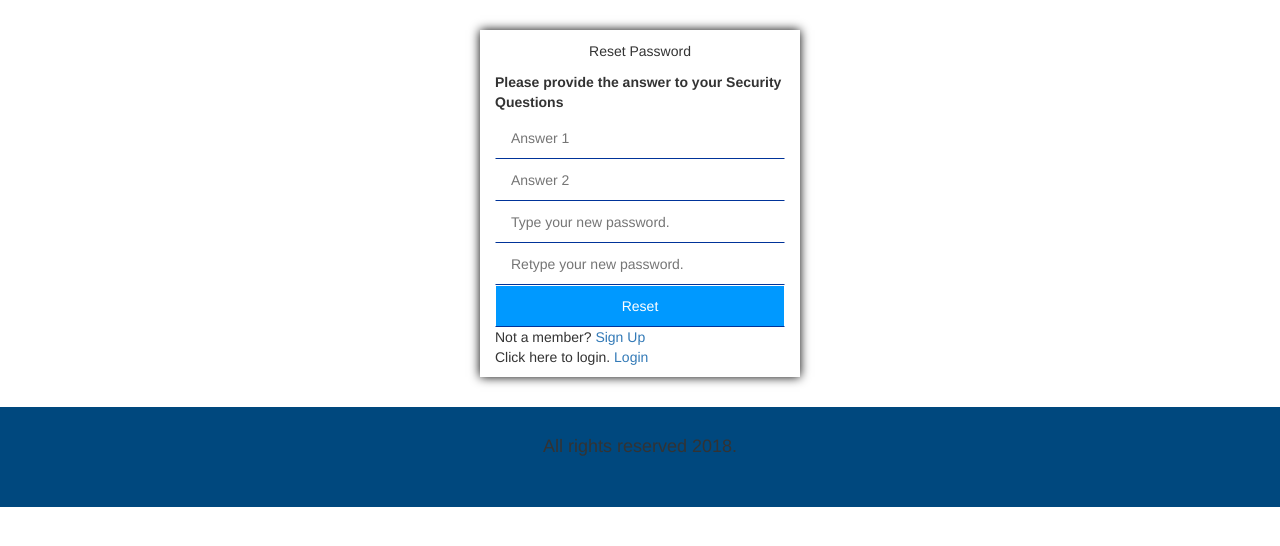
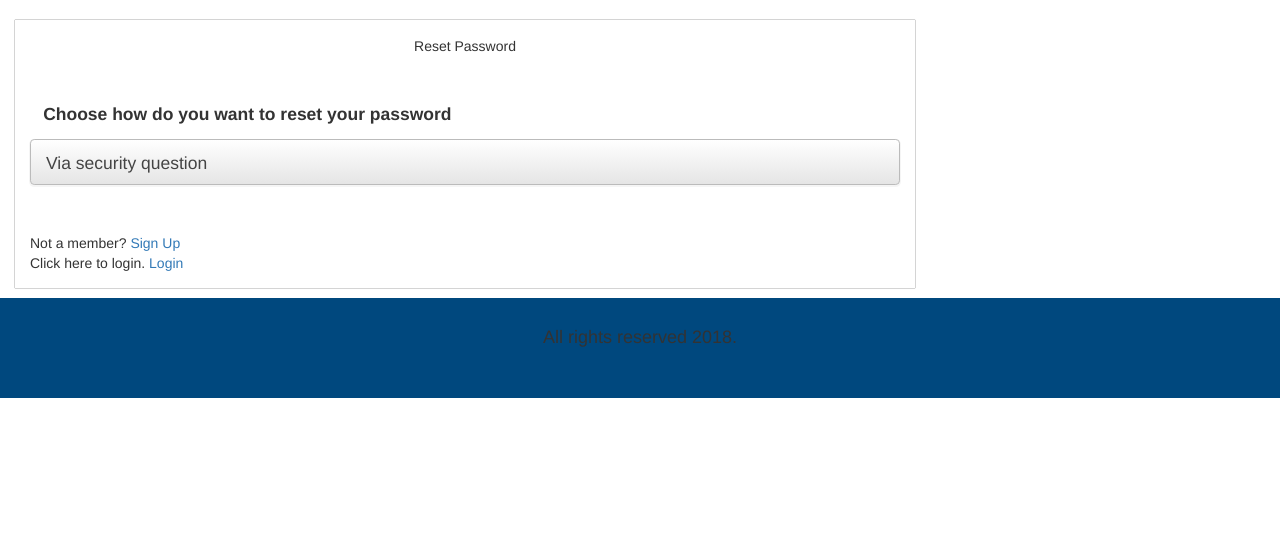
Before and after one commit to itsmenayrb/saad_info-system, a PHP site: page /forgotpassword.php in a window 1280 px wide. Shown: the part 52-598 px from the top of the page. Run offline with PHP 8.4, Linux system fonts and the light colour scheme.

Commit message:
Added forgot password (ongoing)

```diff
--- a/forgotpassword.php
+++ b/forgotpassword.php
@@ -1,29 +1,35 @@
 <?php
-include ('header.php');
+	include 'header.php';
 ?>
-
 <div class="main-container">
-		<div class="login-container">
+		<div class="pwdreset-container">
 				<p> Reset Password </p>
 				<form action="includes/forgotpassword.inc.php" method="post">
 					<div>
-                    <label>Please provide the answer to your Security Questions</label>
-					<input type="text" name="securityquestion1" id="securityquestion1" placeholder="Answer 1" required/>
+						<label>Choose how do you want to reset your password</label>
+					</div>
+					<div class="button dropdown">
+						<select id="resetselector">
+							<option value="email">Via email</option>
+							<option value="secquestion" selected>Via security question</option>
+						</select>
+					</div>
+					<div class="output" id="reset_options">
+						<div id="email" class="thru email">
+							<input type="text" name="email" id="email" placeholder="Enter your email address" class="emailforresetpwd" required><br>
+							<input type="submit" id="submit" name="send" value="Send">
+						</div>
+						<div id="secquestion" class="thru secquestion">
+							<input type="text" name="username" id="username" placeholder="Username" required/><br>
+							<input type="text" name="securityquestion1" id="securityquestion1" placeholder="Answer 1" required/><br>
+							<input type="text" name="securityquestion2" id="securityquestion2" placeholder="Answer 2" required/><br>
+							<input type="password" name="password" id="password" placeholder="Type your new password." required/><br>
+							<input type="password" name="cpassword" id="cpassword" placeholder="Retype your new password." required/><br>
+							<input type="submit" name="resetpwd" id="submit" value="Reset Password"/>
+						</div>
 					</div>
 					<div>
-					<input type="text" name="securityquestion2" id="securityquestion2" placeholder="Answer 2" required/>
-				</div>
-                <div>
-					<input type="password" name="password" id="password" placeholder="Type your new password." required/>
-				</div>
-                <div>
-					<input type="password" name="cpassword" id="cpassword" placeholder="Retype your new password." required/>
-				</div>
-				<div>
-					<input type="submit" name="submit" id="submit" value="Reset"/>
-				</div>
-				<div>
-					Not a member? <a href="register.php">Sign Up</a>
+						<br>Not a member? <a href="register.php">Sign Up</a>
 					</div>
 					<div>
 						Click here to login. <a href="login.php">Login</a>
@@ -31,9 +37,14 @@ include ('header.php');
 				</form>
 		</div>
 	</div>
-
+	<script type="text/javascript">
+		$(function(){
+			$('#resetselector').change(function(){
+				$('.thru').hide();
+				$('#' + $(this).val()).show();
+			});
+		});
+	</script>
 <?php
-
 include ('footer.php');
-
 ?>
--- a/header.php
+++ b/header.php
@@ -9,7 +9,7 @@
 		<title>Welcome - Barangay Salitran II</title>
 
 		<!--CSS Styles -->
-		<link href="style.css" rel="stylesheet"/>
+		<link href="style.css" rel="stylesheet">
 		<script type="text/javascript" src="assets/js/jquery-2.2.1.js"></script>
 		<link rel="stylesheet" href="assets/bootstrap/css/bootstrap.min.css">
 		<script type="text/javascript" src="assets/bootstrap/js/bootstrap.min.js"></script>
--- a/style.css
+++ b/style.css
@@ -8,6 +8,14 @@
 
 }
 
+.pwdreset-container{
+	background: #ffffff;
+	max-width: 900px;
+	width: 100%;
+	margin: 10px 5px 10px 15px;
+	box-shadow: 0px 0px 1px rgba(0,0,0,5);
+	padding: 15px 15px;
+}
 input{
 	outline: none;
 	width: 100%;
@@ -174,3 +182,90 @@ h4 {
 	padding-top: 5px;
 	margin: 0;
 }
+
+/**
+ * Forgot password Page Styles
+ */
+
+.dropdown {
+	position: relative;
+	display:block;
+	margin-top:0.5em;
+	padding:0;
+  }
+
+.output {
+	margin: 0 auto;
+	padding: 1em;
+  }
+.thru {
+	padding: 2em;
+	color: #fff;
+	display: none;
+}
+
+  label {
+	display:block;
+	margin: 2em 1em .25em .75em;
+	font-size: 1.25em;
+	color:#333;
+  }
+
+  .dropdown select {
+	width:100%;
+	margin:0;
+	background:none;
+	border: 1px solid transparent;
+	outline: none;
+	-webkit-box-sizing: border-box;
+  -moz-box-sizing: border-box;
+  box-sizing: border-box;
+  appearance: none;
+  -webkit-appearance: none;
+  font-size:1.25em;
+  color: #444;
+  padding: .6em 1.9em .5em .8em;
+  line-height:1.3;
+}
+
+.dropdown:hover {
+	border:1px solid #888;
+  }
+
+  select:focus {
+	outline:none;
+	box-shadow: 0 0 1px 3px rgba(180,222,250, 1);
+	background-color:transparent;
+	color: #222;
+	border:1px solid #aaa;
+  }
+
+  .dropdown::after {
+	content: "";
+	position: absolute;
+	width: 9px;
+	height: 8px;
+	top: 50%;
+	right: 1em;
+	margin-top:-4px;
+	z-index: 2;
+	pointer-events: none;
+  }
+
+  .button {
+	border: 1px solid #bbb;
+	border-radius: .3em;
+	box-shadow: 0 1px 0 1px rgba(0,0,0,.04);
+	background: #f3f3f3; /* Old browsers */
+	background: -moz-linear-gradient(top, #ffffff 0%, #e5e5e5 100%); /* FF3.6+ */
+	background: -webkit-gradient(linear, left top, left bottom, color-stop(0%,#ffffff), color-stop(100%,#e5e5e5)); /* Chrome,Safari4+ */
+	background: -webkit-linear-gradient(top, #ffffff 0%,#e5e5e5 100%); /* Chrome10+,Safari5.1+ */
+	background: -o-linear-gradient(top, #ffffff 0%,#e5e5e5 100%); /* Opera 11.10+ */
+	background: -ms-linear-gradient(top, #ffffff 0%,#e5e5e5 100%); /* IE10+ */
+	background: linear-gradient(to bottom, #ffffff 0%,#e5e5e5 100%); /* W3C */
+  }
+
+form .thru{
+	color: #444;
+	width: 60%;
+}
```
Also changed, not shown: includes/forgotpassword.inc.php (added, +73 -0 lines). Lines whose indentation alone changed are shown as unchanged.
